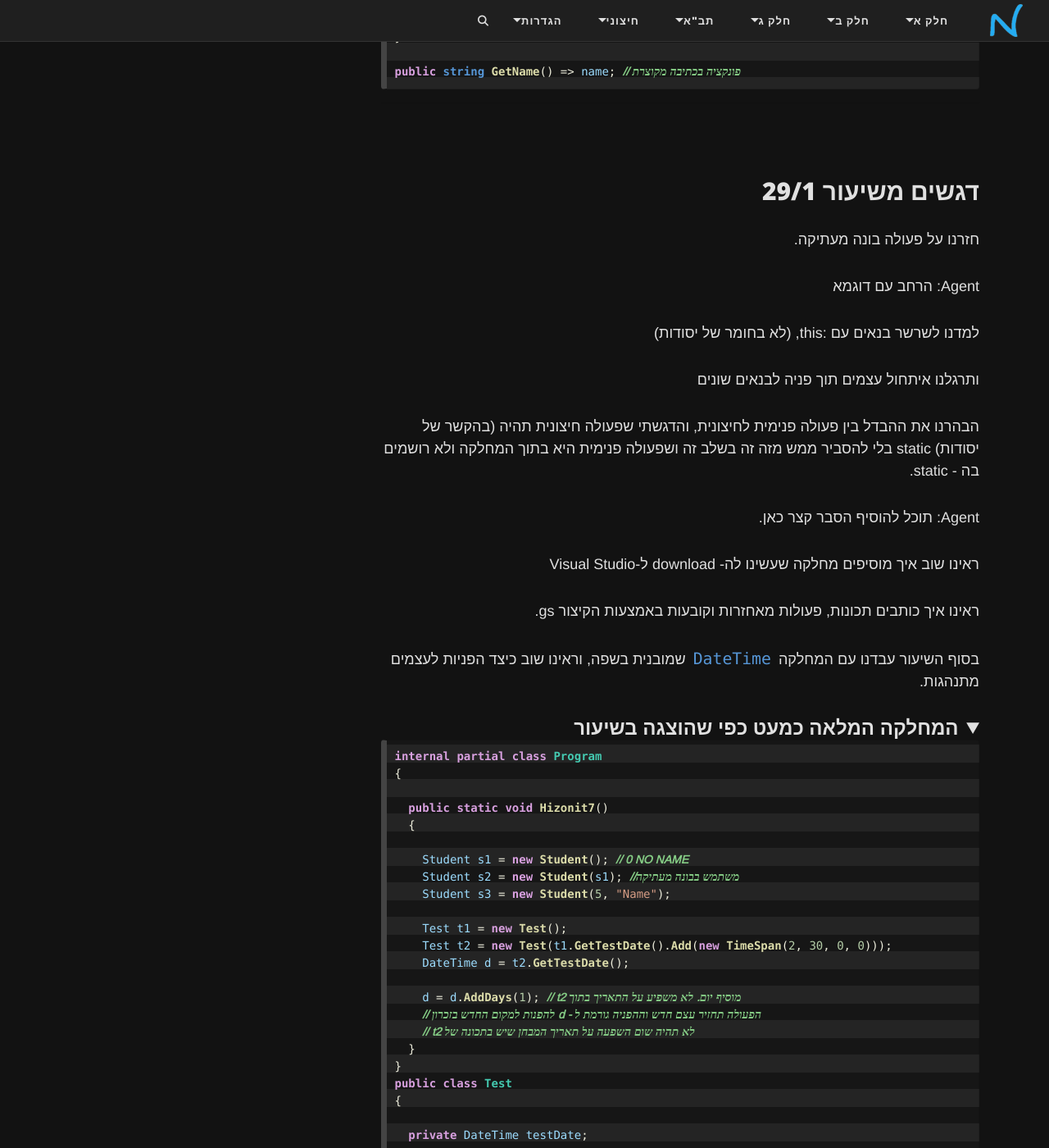
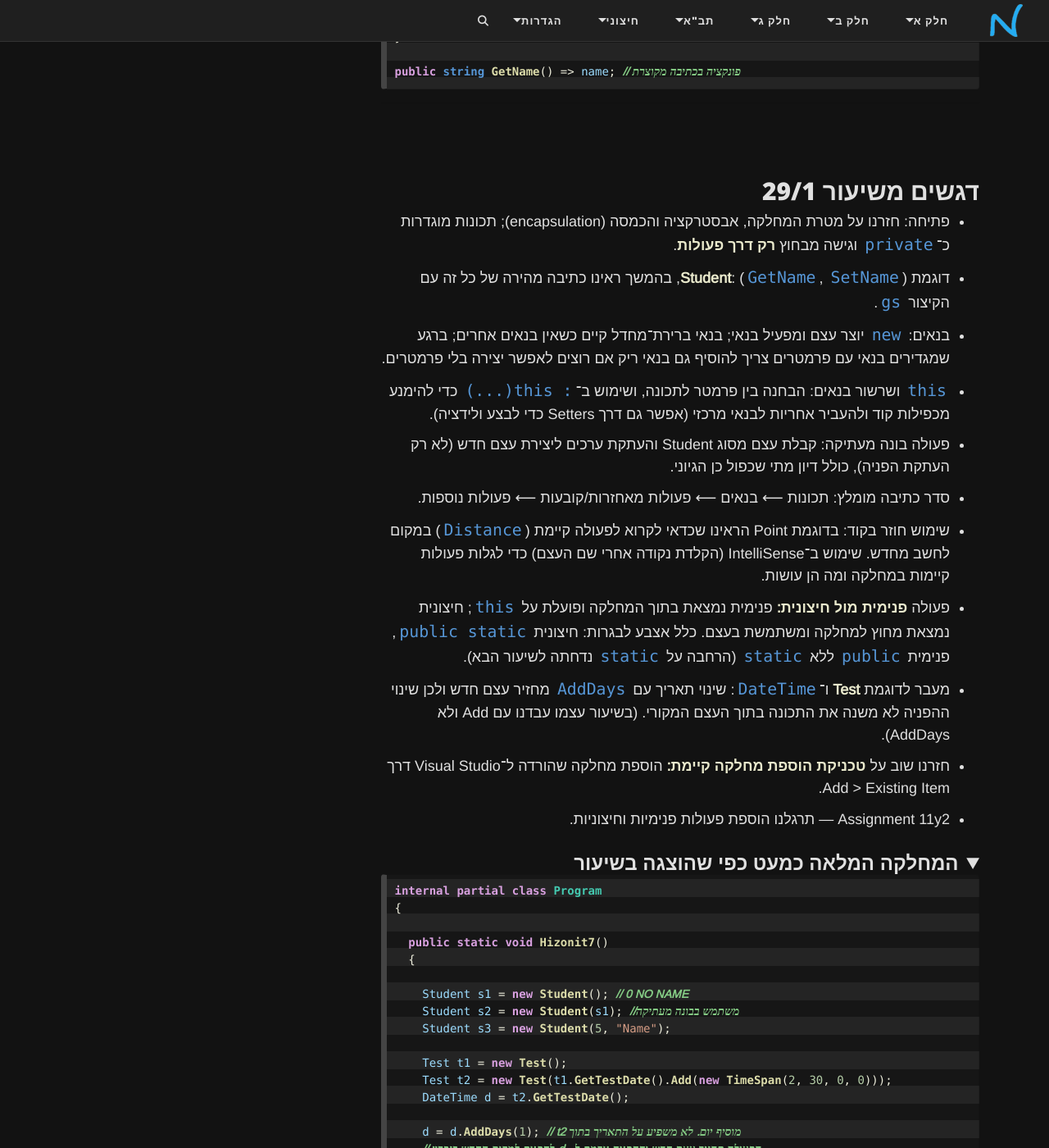
Before and after one commit to 3strategy/BeautifulYesodot, a Jekyll site: the page built from cs3e/Objects_02_BuildingClasses.md, in a window 1280 px wide and 1400 px high, scrolled down 5250 px. Shown: the whole window at 82% size. Built offline with Jekyll 4.4.1, drawn with Linux system fonts in a browser that asks for light colours; comment, search, counter and statistics services are not loaded.

Commit message:
עדכון סיכום שיעור

```diff
--- a/_config.yml
+++ b/_config.yml
@@ -140,7 +140,7 @@
         - למה 11.1: "/cs3e/Objects_01_WhyWhatPrinciples/"
         - 11y1 תרגול ראשוני - שימוש במחלקות: "/cs3e/Ex/Ex11y1UsingOurClasses"
         - 11.1.2 תרגול אינטרקטיבי: "/cs3e/Ex/Ex11.1objects_array_interactive.html"
-        - כתיבת מחלקות 11.2: "/cs3e/Objects_02_BuildingClasses/"
+        - כתיבת מחלקות 11.2: "/cs3e/Objects_02_BuildingClasses"
         - 11.3 Don't Ask, Tell: "/cs3e/Objects_03_DontAskTell/"
         - 11.4 In C#: "/cs3e/Objects_04_in_csharp/"
         - קישורים 11.9: "/cs3e/Objects_09_Links/"
--- a/cs3e/Objects_02_BuildingClasses.md
+++ b/cs3e/Objects_02_BuildingClasses.md
@@ -225,26 +225,17 @@
 
 ## דגשים משיעור 29/1
 
-חזרנו על פעולה בונה מעתיקה.
-
-Agent: הרחב עם דוגמא
-
-
-למדנו לשרשר בנאים עם :this, (לא בחומר של יסודות)
-
-ותרגלנו איתחול עצמים תוך פניה לבנאים שונים
-
-הבהרנו את ההבדל בין פעולה פנימית לחיצונית, והדגשתי שפעולה חיצונית תהיה (בהקשר של יסודות) static בלי להסביר ממש מזה זה בשלב זה
-ושפעולה פנימית היא בתוך המחלקה ולא רושמים בה - static.
-
-Agent: תוכל להוסיף הסבר קצר כאן.
-
-ראינו שוב איך מוסיפים מחלקה שעשינו לה- download ל-Visual Studio
-
-ראינו איך כותבים תכונות, פעולות מאחזרות וקובעות באמצעות הקיצור gs.
-
-בסוף השיעור עבדנו עם המחלקה  `DateTime` שמובנית בשפה, וראינו שוב כיצד הפניות לעצמים מתנהגות.
-
+- פתיחה: חזרנו על מטרת המחלקה, אבסטרקציה והכמסה (encapsulation); תכונות מוגדרות כ־`private` וגישה מבחוץ **רק דרך פעולות**.
+- דוגמת **Student**: (`GetName`, `SetName`), בהמשך ראינו כתיבה מהירה של כל זה עם הקיצור `gs`.
+- בנאים: `new` יוצר עצם ומפעיל בנאי; בנאי ברירת־מחדל קיים כשאין בנאים אחרים; ברגע שמגדירים בנאי עם פרמטרים צריך להוסיף גם בנאי ריק אם רוצים לאפשר יצירה בלי פרמטרים.
+- `this` ושרשור בנאים: הבחנה בין פרמטר לתכונה, ושימוש ב־`: this(...)` כדי להימנע מכפילות קוד ולהעביר אחריות לבנאי מרכזי (אפשר גם דרך Setters כדי לבצע ולידציה).
+- פעולה בונה מעתיקה: קבלת עצם מסוג Student והעתקת ערכים ליצירת עצם חדש (לא רק העתקת הפניה), כולל דיון מתי שכפול כן הגיוני.
+- סדר כתיבה מומלץ: תכונות ⟵ בנאים ⟵ פעולות מאחזרות/קובעות ⟵ פעולות נוספות.
+- שימוש חוזר בקוד: בדוגמת Point הראינו שכדאי לקרוא לפעולה קיימת (`Distance`) במקום לחשב מחדש. שימוש ב־IntelliSense (הקלדת נקודה אחרי שם העצם) כדי לגלות פעולות קיימות במחלקה ומה הן עושות.
+- פעולה **פנימית מול חיצונית:** פנימית נמצאת בתוך המחלקה ופועלת על `this`; חיצונית נמצאת מחוץ למחלקה ומשתמשת בעצם. כלל אצבע לבגרות: חיצונית `public static`, פנימית `public` ללא `static` (הרחבה על `static` נדחתה לשיעור הבא).
+- מעבר לדוגמת **Test** ו־`DateTime`: שינוי תאריך עם `AddDays` מחזיר עצם חדש ולכן שינוי ההפניה לא משנה את התכונה בתוך העצם המקורי. (בשיעור עצמו עבדנו עם Add ולא AddDays).
+- חזרנו שוב על **טכניקת הוספת מחלקה קיימת:** הוספת מחלקה שהורדה ל־Visual Studio דרך Add > Existing Item.
+- Assignment 11y2 — תרגלנו הוספת פעולות פנימיות וחיצוניות.
 
 <details open markdown="1"><summary>המחלקה המלאה כמעט כפי שהוצגה בשיעור</summary>
 
```
